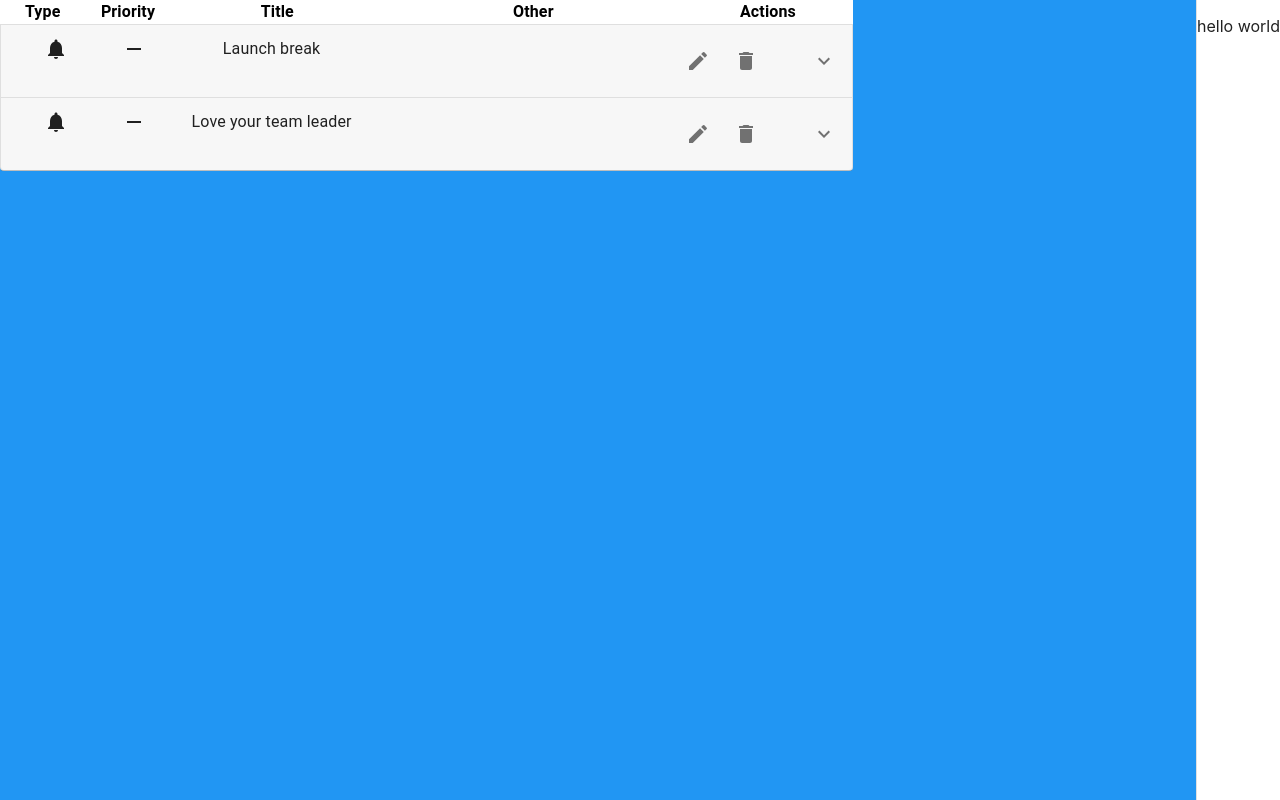
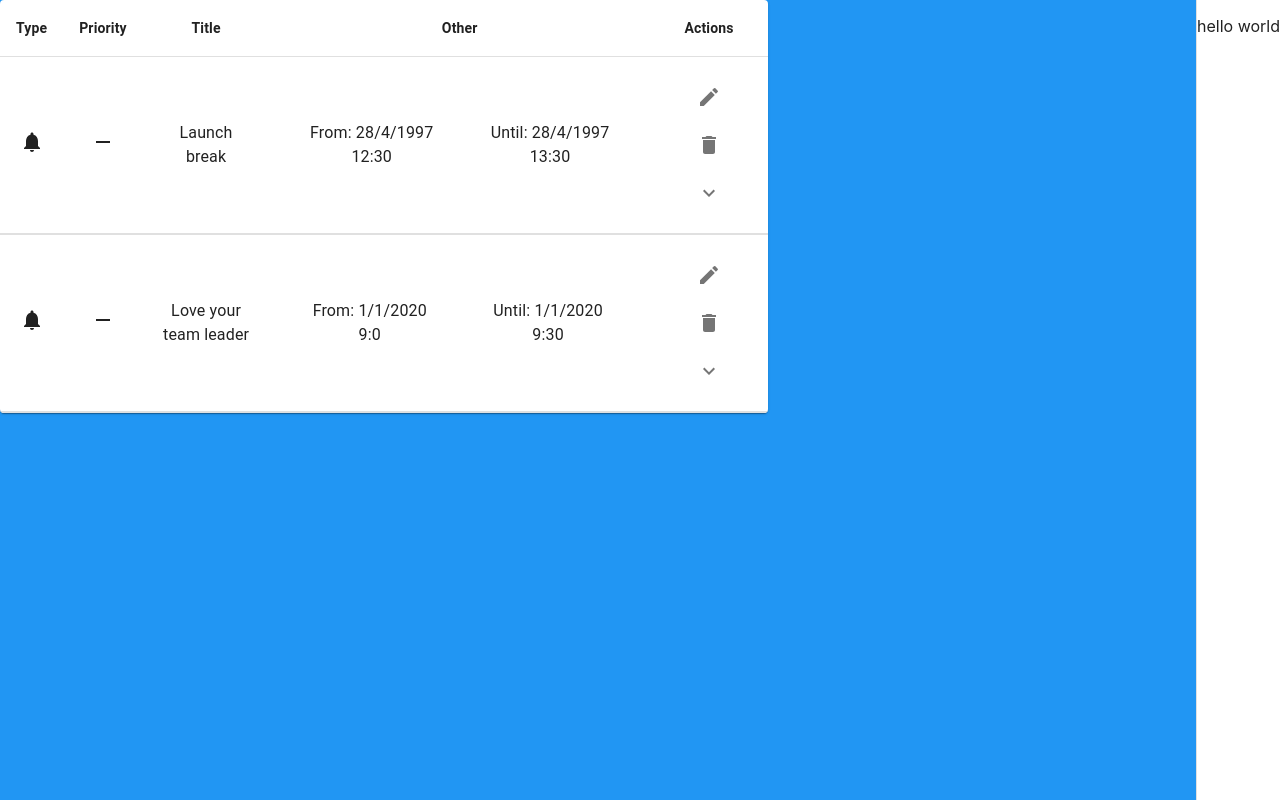
Before and after one commit to Pozner37/react-task, a React (Create React App) app in the folder blue-callendar/: page / in a window 1280 px wide. Built offline with nearby package versions, Linux system fonts and the light colour scheme.

Commit message:
switched accordion to collapsed table

```diff
--- a/blue-callendar/src/App.js
+++ b/blue-callendar/src/App.js
@@ -1,21 +1,13 @@
 import React from 'react';
 import './App.css';
-import {useSelector} from "react-redux";
-import {selectEvents} from './features/event/EventSlice';
-import List from '@material-ui/core/List';
-import {ListItem, ListItemText} from "@material-ui/core";
-import EventAccordion from "./features/event/EventAccordion";
-import CalendarAccordion from "./features/calendarAccordion/calendarAccordion";
 import SideBar from "./features/sideBar/sideBar";
-import Grid from "@material-ui/core/Grid";
-import Box from "@material-ui/core/Box";
+import GeneralTable from "./features/table/generalTable";
 
 function App() {
     return (
         <div className="App">
-            <CalendarAccordion></CalendarAccordion>
+            <GeneralTable></GeneralTable>
             <SideBar></SideBar>
-
         </div>
     );
 }
--- a/blue-callendar/src/features/accordion/accordionDetailsItem.tsx
+++ b/blue-callendar/src/features/accordion/accordionDetailsItem.tsx
@@ -1,7 +1,7 @@
 import Typography from "@material-ui/core/Typography";
 import React from "react";
 import useStyles from "../calendarAccordion/accordionClasses";
-import {Box, Button, Grid} from "@material-ui/core";
+import {Grid} from "@material-ui/core";
 
 function AccordionDetailsItem(props: any) {
     const classes = useStyles();
--- a/blue-callendar/src/features/calendarAccordion/accordionClasses.ts
+++ b/blue-callendar/src/features/calendarAccordion/accordionClasses.ts
@@ -25,6 +25,9 @@ const useStyles = makeStyles({
     bold: {
         fontWeight: 'bold',
     },
+    table: {
+        width: '60%',
+    }
 });
 
 export default useStyles;
--- a/blue-callendar/src/features/event/CalendarEvent.ts
+++ b/blue-callendar/src/features/event/CalendarEvent.ts
@@ -2,21 +2,21 @@ class CalendarEvent {
     id: string;
     title: string;
     description: string;
-    beginningTime: string;
-    endingTime: string;
+    beginningTime: Date;
+    endingTime: Date;
     color: string;
     invitedGuests: string[];
-    notificationTime: string;
+    notificationTime: Date;
 
     constructor(id: string, title: string, description: string, beginningTime: string, endingTime: string, color: string, invitedGuests: string[], notificationTime: string) {
         this.id = id;
         this.title = title;
         this.description = description;
-        this.beginningTime = beginningTime;
-        this.endingTime = endingTime;
+        this.beginningTime = new Date(beginningTime);
+        this.endingTime = new Date(endingTime);
         this.color = color;
         this.invitedGuests = invitedGuests;
-        this.notificationTime = notificationTime;
+        this.notificationTime = new Date(notificationTime);
     }
 
     getId = () => this.id;
@@ -33,11 +33,15 @@ class CalendarEvent {
 
     getBeginningTime = () => this.beginningTime;
 
-    setBeginningTime = (beginningTime: string) => this.beginningTime = beginningTime;
+    getSimpleBeginningTime = () => getSimpleTime(this.beginningTime);
+
+    setBeginningTime = (beginningTime: Date) => this.beginningTime = beginningTime;
 
     getEndingTime = () => this.endingTime;
 
-    setEndingTime = (endingTime: string) => this.endingTime = endingTime;
+    getSimpleEndingTime = () => getSimpleTime(this.endingTime);
+
+    setEndingTime = (endingTime: Date) => this.endingTime = endingTime;
 
     getColor = () => this.color;
 
@@ -55,7 +59,17 @@ class CalendarEvent {
 
     getNotificationTime = () => this.notificationTime;
 
-    setNotificationTime = (notificationTime: string) => this.notificationTime = notificationTime;
+    getSimpleNotificationTime = () => getSimpleTime(this.notificationTime);
+
+    setNotificationTime = (notificationTime: Date) => this.notificationTime = notificationTime;
+}
+
+const getSimpleTime = (date: Date) => {
+    return date.getDate() +
+        "/" +  (date.getMonth() + 1) +
+        "/" +  date.getFullYear() +
+        " " +  date.getHours() +
+        ":" +  date.getMinutes();
 }
 
 export default CalendarEvent;
--- /dev/null
+++ b/blue-callendar/src/features/event/eventTableRow.tsx
@@ -0,0 +1,111 @@
+import React from 'react';
+import {
+    Avatar,
+    Box,
+    Collapse, Divider,
+    IconButton,
+    styled,
+    Table, TableBody,
+    TableCell,
+    TableHead,
+    TableRow,
+    Typography, withStyles
+} from "@material-ui/core";
+import useStyles from "../calendarAccordion/accordionClasses";
+import KeyboardArrowDownIcon from '@material-ui/icons/KeyboardArrowDown';
+import KeyboardArrowUpIcon from '@material-ui/icons/KeyboardArrowUp';
+import NotificationsIcon from "@material-ui/icons/Notifications";
+import RemoveIcon from "@material-ui/icons/Remove";
+import EditIcon from "@material-ui/icons/Edit";
+import DeleteIcon from "@material-ui/icons/Delete";
+
+function EventTableRow(props: any) {
+    const event = props.event;
+    const classes = useStyles();
+    const ColoredAvatar = styled(Avatar)({
+        backgroundColor: event.getColor()
+    });
+    const [open, setOpen] = React.useState(false);
+    const SideBorderTableCell = withStyles({
+        root: {
+            borderBottom: "none",
+            borderRight: "1px solid lightGrey",
+            borderLeft: "1px solid lightGrey"
+        }
+    })(TableCell);
+    const BorderlessTableCell = withStyles({
+        root: {
+            borderBottom: "none",
+        }
+    })(TableCell);
+    return (
+        <>
+            <TableRow>
+                <TableCell component="th" scope="row" align="center">
+                    <NotificationsIcon/>
+                </TableCell>
+                <TableCell component="th" scope="row" align="center">
+                    <RemoveIcon/>
+                </TableCell>
+                <TableCell component="th" scope="row" align="center">
+                    <Typography>{event.getTitle()}</Typography>
+                </TableCell>
+                <TableCell component="th" scope="row" align="center">
+                    <Table size="small">
+                        <TableBody>
+                            <TableRow>
+                                <BorderlessTableCell align="center">
+                                    <Typography>From:&nbsp;{event.getSimpleBeginningTime()}</Typography>
+                                </BorderlessTableCell>
+                                <BorderlessTableCell align="center">
+                                    <Typography>Until:&nbsp;{event.getSimpleEndingTime()}</Typography>
+                                </BorderlessTableCell>
+                            </TableRow>
+                        </TableBody>
+                    </Table>
+                </TableCell>
+                <TableCell align="center">
+                    <IconButton>
+                        <EditIcon/>
+                    </IconButton>
+                    <IconButton>
+                        <DeleteIcon/>
+                    </IconButton>
+                    <IconButton aria-label="expand row" onClick={() => setOpen(!open)}>
+                        {open ? <KeyboardArrowUpIcon/> : <KeyboardArrowDownIcon/>}
+                    </IconButton>
+                </TableCell>
+            </TableRow>
+            <TableRow>
+                <TableCell style={{paddingBottom: 0, paddingTop: 0}} colSpan={6}>
+                    <Collapse in={open} timeout="auto" unmountOnExit>
+                        <Box margin={1}>
+                            <Table>
+                                <TableBody>
+                                    <TableRow>
+                                        <BorderlessTableCell>
+                                            <Typography>Description:&nbsp;{event.getDescription()}</Typography>
+                                        </BorderlessTableCell>
+                                        <SideBorderTableCell>
+                                            <Typography>Color:</Typography>
+                                            <ColoredAvatar> </ColoredAvatar>
+                                        </SideBorderTableCell>
+                                        <SideBorderTableCell>
+                                            <Typography>Invited Guests:&nbsp;{event.getInvitedGuests()}</Typography>
+                                        </SideBorderTableCell>
+                                        <BorderlessTableCell>
+                                            <Typography>Notification
+                                                Time:&nbsp;{event.getSimpleNotificationTime()}</Typography>
+                                        </BorderlessTableCell>
+                                    </TableRow>
+                                </TableBody>
+                            </Table>
+                        </Box>
+                    </Collapse>
+                </TableCell>
+            </TableRow>
+        </>
+    );
+};
+
+export default EventTableRow;
--- /dev/null
+++ b/blue-callendar/src/features/table/calendarTable.tsx
@@ -0,0 +1,30 @@
+import React from 'react';
+import {Divider, Paper, Table, TableCell, TableContainer, TableHead, TableRow} from "@material-ui/core";
+import useStyles from "../calendarAccordion/accordionClasses";
+
+function CalendarTable(props: any) {
+    const classes = useStyles();
+
+    const tableHead = (head: any) => {
+        return (
+            <TableHead>
+                <TableRow>
+                    {head.map((category: any) =>
+                        <TableCell key={category} align="center" className={classes.bold}>{category}</TableCell>
+                    )}
+                </TableRow>
+            </TableHead>
+        );
+    };
+
+    return (
+        <TableContainer component={Paper} className={classes.table}>
+            <Table>
+                {tableHead(props.head)}
+                {props.body}
+            </Table>
+        </TableContainer>
+    );
+}
+
+export default CalendarTable;
--- /dev/null
+++ b/blue-callendar/src/features/table/generalTable.tsx
@@ -0,0 +1,17 @@
+import React from 'react';
+import CalendarTable from "./calendarTable";
+import {useSelector} from "react-redux";
+import {selectEvents} from "../event/EventSlice";
+import CalendarEvent from "../event/CalendarEvent";
+import EventTableRow from "../event/eventTableRow";
+
+function GeneralTable() {
+    const head = ['Type', 'Priority', 'Title', 'Other', 'Actions'];
+    const events = useSelector(selectEvents).Events;
+    const eventRows = (eventsArr: any) => events.map((event: CalendarEvent) => (<EventTableRow key={event.getId()} event={event}></EventTableRow>));
+    return (
+        <CalendarTable head={head} body={eventRows({events})}></CalendarTable>
+    );
+}
+
+export default GeneralTable;
```
Also changed, not shown: 1 other file (tests, documents, lock files or other folders).
